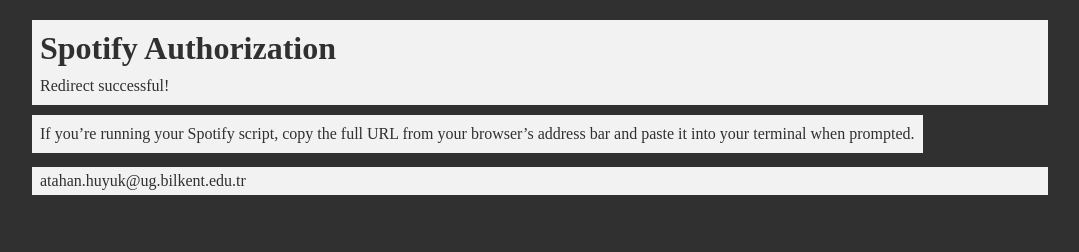
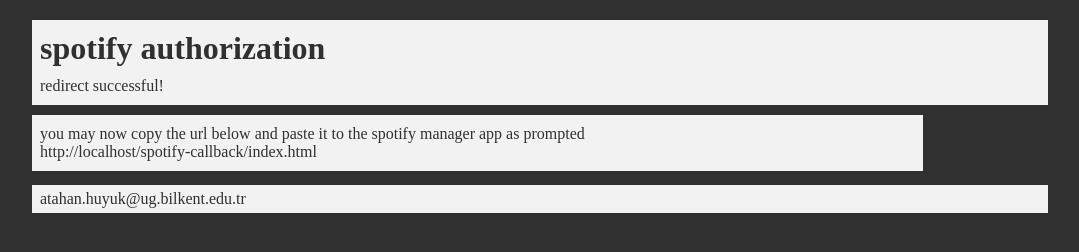
Before and after one commit to atahanhuyuk/atahanhuyuk.github.io, a plain HTML site: page spotify-callback/index.html in a window 1280 px wide. Shown: the top 252 px of the page, without its empty margins (100-1179 px from the left). Drawn offline with Linux system fonts and the light colour scheme.

Commit message:
display url and different text changes

```diff
--- a/spotify-callback/index.html
+++ b/spotify-callback/index.html
@@ -2,23 +2,28 @@
 <html lang="en">
 <head>
     <meta charset="UTF-8">
-    <title>Spotify Redirect</title>
+    <title>spotify manager redirect</title>
     <link rel="stylesheet" href="../style.css">
 </head>
 <body>
     <div class="header">
-        <h1>Spotify Authorization</h1>
-        <p>Redirect successful!</p>
+        <h1>spotify authorization</h1>
+        <p>redirect successful!</p>
     </div>
 
     <div class="center">
         <div class="main">
-            <p>If you’re running your Spotify script, copy the full URL from your browser’s address bar and paste it into your terminal when prompted.</p>
+            <p>you may now copy the url below and paste it to the spotify manager app as prompted</p>
+            <p id="url"></p>
         </div>
     </div>
 
     <div class="footer">
         <a href="mailto:atahan.huyuk@ug.bilkent.edu.tr">atahan.huyuk@ug.bilkent.edu.tr</a>
     </div>
+
+    <script>
+        document.getElementById("url").textContent = window.location.href;
+    </script>
 </body>
 </html>
```
